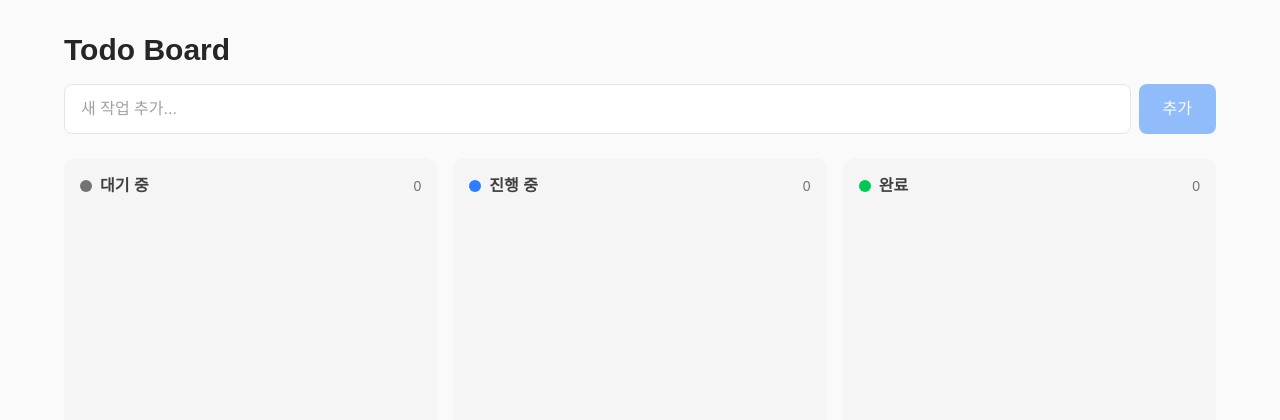
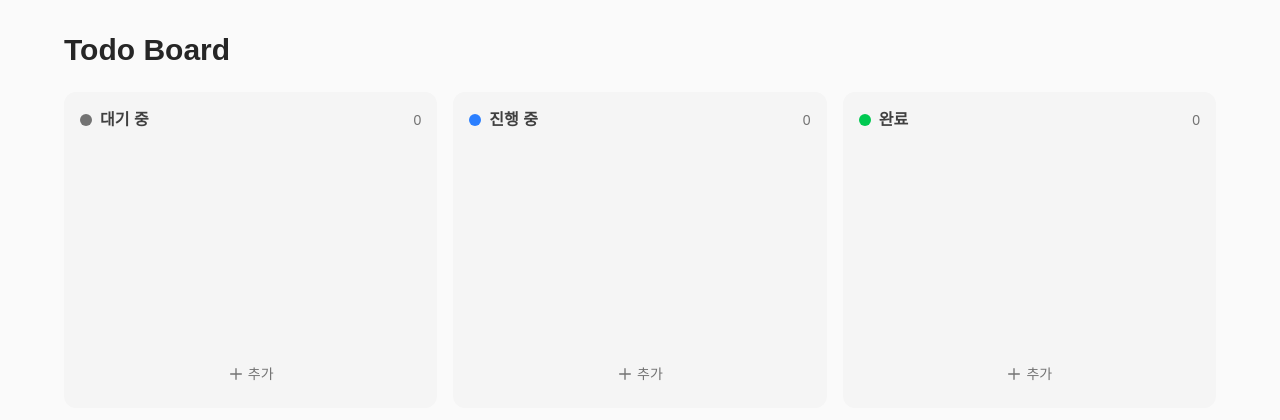
Before and after one commit to k1my3ch4n/websocket-example, a Next.js app in the folder websocket-notion/: page / in a window 1280 px wide. Shown: the top 420 px of the page. Built offline with nearby package versions, Linux system fonts and the light colour scheme.

Commit message:
feat : 공통 입력창 제거, 컬럼 하단에 추가 버튼 추가

```diff
--- a/websocket-notion/src/components/TodoList.tsx
+++ b/websocket-notion/src/components/TodoList.tsx
@@ -12,20 +12,27 @@ const COLUMNS: { status: TodoStatus; title: string; color: string }[] = [
 
 export default function TodoList() {
   const [todos, setTodos] = useState<Todo[]>([]);
+  const [addingStatus, setAddingStatus] = useState<TodoStatus | null>(null);
   const [newTodoText, setNewTodoText] = useState("");
 
-  const addTodo = () => {
+  const addTodo = (status: TodoStatus) => {
     if (!newTodoText.trim()) return;
 
     const newTodo: Todo = {
       id: crypto.randomUUID(),
       text: newTodoText.trim(),
-      status: "pending",
+      status,
       createdAt: new Date(),
     };
 
     setTodos([...todos, newTodo]);
     setNewTodoText("");
+    setAddingStatus(null);
+  };
+
+  const cancelAdd = () => {
+    setNewTodoText("");
+    setAddingStatus(null);
   };
 
   const deleteTodo = (id: string) => {
@@ -47,28 +54,9 @@ export default function TodoList() {
 
   return (
     <div className="w-full max-w-6xl mx-auto">
-      <div className="mb-6">
-        <h1 className="text-3xl font-bold text-neutral-800 dark:text-white mb-4">
-          Todo Board
-        </h1>
-        <div className="flex gap-2">
-          <input
-            type="text"
-            value={newTodoText}
-            onChange={(e) => setNewTodoText(e.target.value)}
-            onKeyDown={(e) => e.key === "Enter" && addTodo()}
-            placeholder="새 작업 추가..."
-            className="flex-1 px-4 py-3 bg-white dark:bg-neutral-800 border border-neutral-200 dark:border-neutral-700 rounded-lg outline-none focus:ring-2 focus:ring-blue-500 focus:border-transparent text-neutral-800 dark:text-white placeholder-neutral-400"
-          />
-          <button
-            onClick={addTodo}
-            disabled={!newTodoText.trim()}
-            className="px-6 py-3 bg-blue-500 text-white rounded-lg font-medium hover:bg-blue-600 disabled:opacity-50 disabled:cursor-not-allowed transition-colors"
-          >
-            추가
-          </button>
-        </div>
-      </div>
+      <h1 className="text-3xl font-bold text-neutral-800 dark:text-white mb-6">
+        Todo Board
+      </h1>
 
       <div className="grid grid-cols-1 md:grid-cols-3 gap-4">
         {COLUMNS.map((column) => (
@@ -96,6 +84,57 @@ export default function TodoList() {
                 />
               ))}
             </div>
+            {addingStatus === column.status ? (
+              <div className="mt-2 p-2 bg-white dark:bg-neutral-800 rounded-lg border border-neutral-200 dark:border-neutral-700">
+                <input
+                  type="text"
+                  value={newTodoText}
+                  onChange={(e) => setNewTodoText(e.target.value)}
+                  onKeyDown={(e) => {
+                    if (e.key === "Enter") addTodo(column.status);
+                    if (e.key === "Escape") cancelAdd();
+                  }}
+                  placeholder="새 작업 입력..."
+                  autoFocus
+                  className="w-full px-2 py-1 bg-transparent outline-none text-sm text-neutral-800 dark:text-white placeholder-neutral-400"
+                />
+                <div className="flex gap-2 mt-2">
+                  <button
+                    onClick={() => addTodo(column.status)}
+                    disabled={!newTodoText.trim()}
+                    className="flex-1 px-3 py-1 bg-blue-500 text-white text-sm rounded font-medium hover:bg-blue-600 disabled:opacity-50 disabled:cursor-not-allowed transition-colors"
+                  >
+                    추가
+                  </button>
+                  <button
+                    onClick={cancelAdd}
+                    className="px-3 py-1 text-sm text-neutral-500 hover:text-neutral-700 dark:hover:text-neutral-300 transition-colors"
+                  >
+                    취소
+                  </button>
+                </div>
+              </div>
+            ) : (
+              <button
+                onClick={() => setAddingStatus(column.status)}
+                className="mt-2 w-full py-2 text-sm text-neutral-500 hover:text-neutral-700 dark:hover:text-neutral-300 hover:bg-neutral-200 dark:hover:bg-neutral-700 rounded-lg transition-colors flex items-center justify-center gap-1"
+              >
+                <svg
+                  className="w-4 h-4"
+                  fill="none"
+                  stroke="currentColor"
+                  viewBox="0 0 24 24"
+                >
+                  <path
+                    strokeLinecap="round"
+                    strokeLinejoin="round"
+                    strokeWidth={2}
+                    d="M12 4v16m8-8H4"
+                  />
+                </svg>
+                추가
+              </button>
+            )}
           </div>
         ))}
       </div>
```
